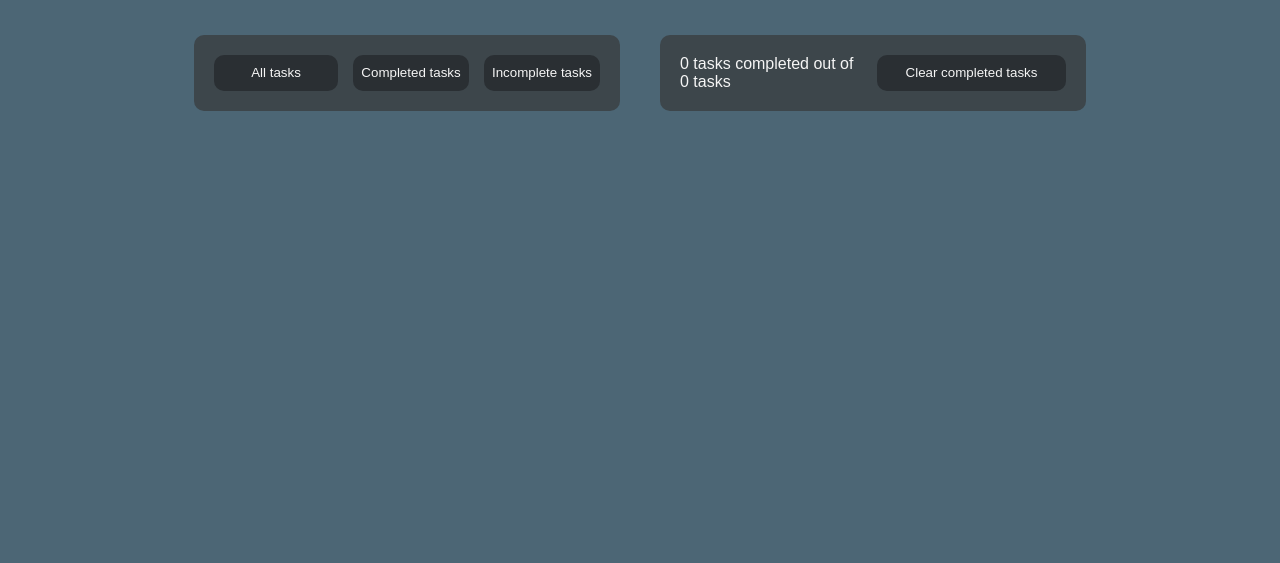
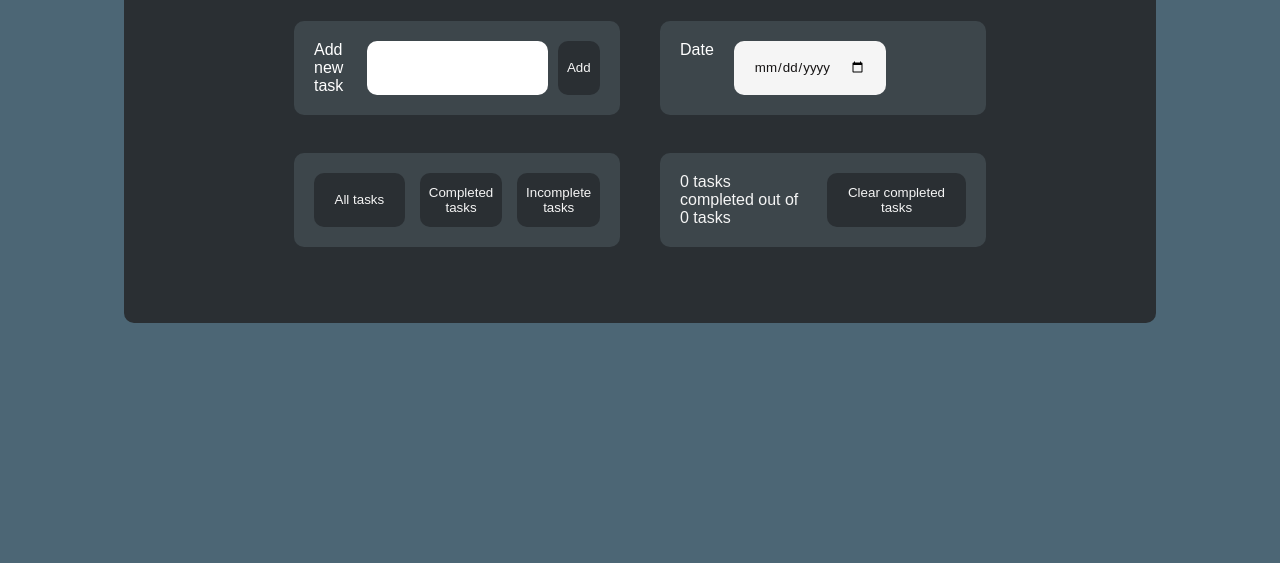
Before and after one commit to deepayan-dc/fe01, a plain HTML site: page ProjectWeek3/index.html in a window 1280 px wide. Shown: the part 237-800 px from the top of the page. Drawn offline with Linux system fonts and the light colour scheme.

Commit message:
updated files

```diff
--- a/ProjectWeek3/index.html
+++ b/ProjectWeek3/index.html
@@ -7,7 +7,7 @@
     <link rel="stylesheet" href="style.css">
 </head>
 <body>
-
+<main class="main">
     <header class="header">
         <h1>Task Tracker App</h1>
     </header>
@@ -43,5 +43,6 @@
     </section>
 
     <script src="main.js"></script>
+</main>
 </body>
 </html>
--- a/ProjectWeek3/style.css
+++ b/ProjectWeek3/style.css
@@ -7,6 +7,16 @@ body {
     margin: 0;
     padding: 24px;
     font-family: Arial, Helvetica, sans-serif;
+}
+.main {
+    position: relative;
+    background-color: #2A2F33;
+    padding-top: 50px;
+    padding-bottom: 50px;
+    margin-left: 100px;
+    margin-right: 100px;
+    top: 50px;
+    border-radius: 10px;
 }
 /* header */
 .header{
```
